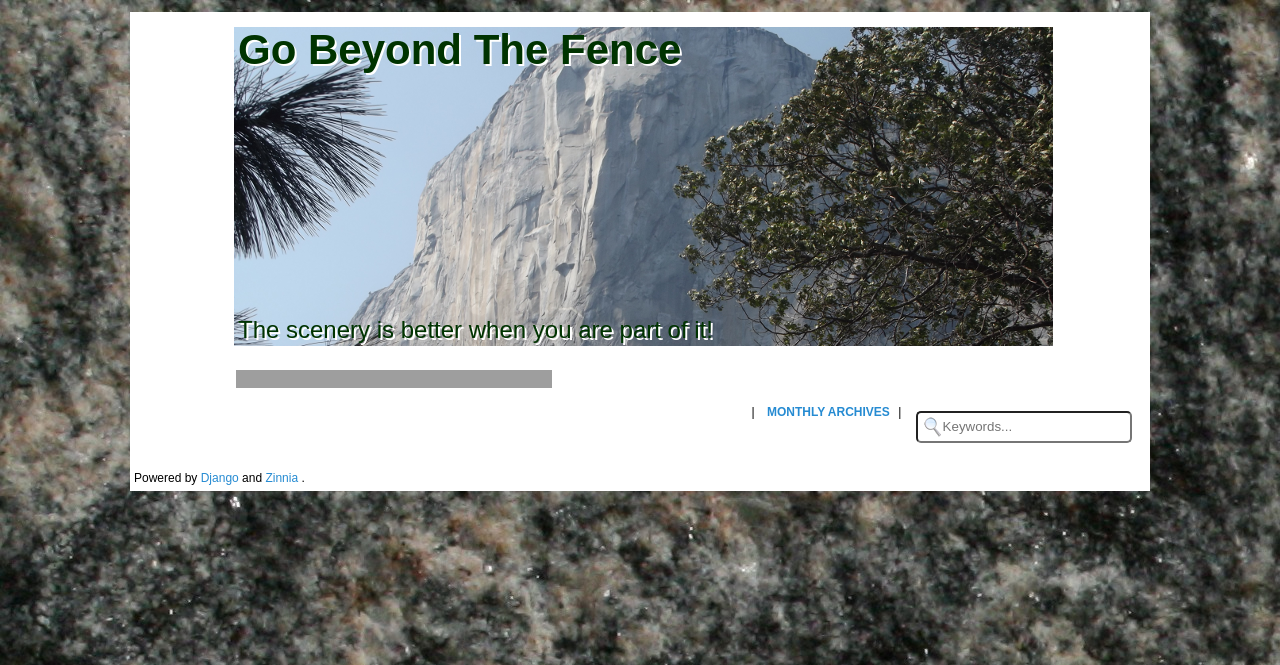
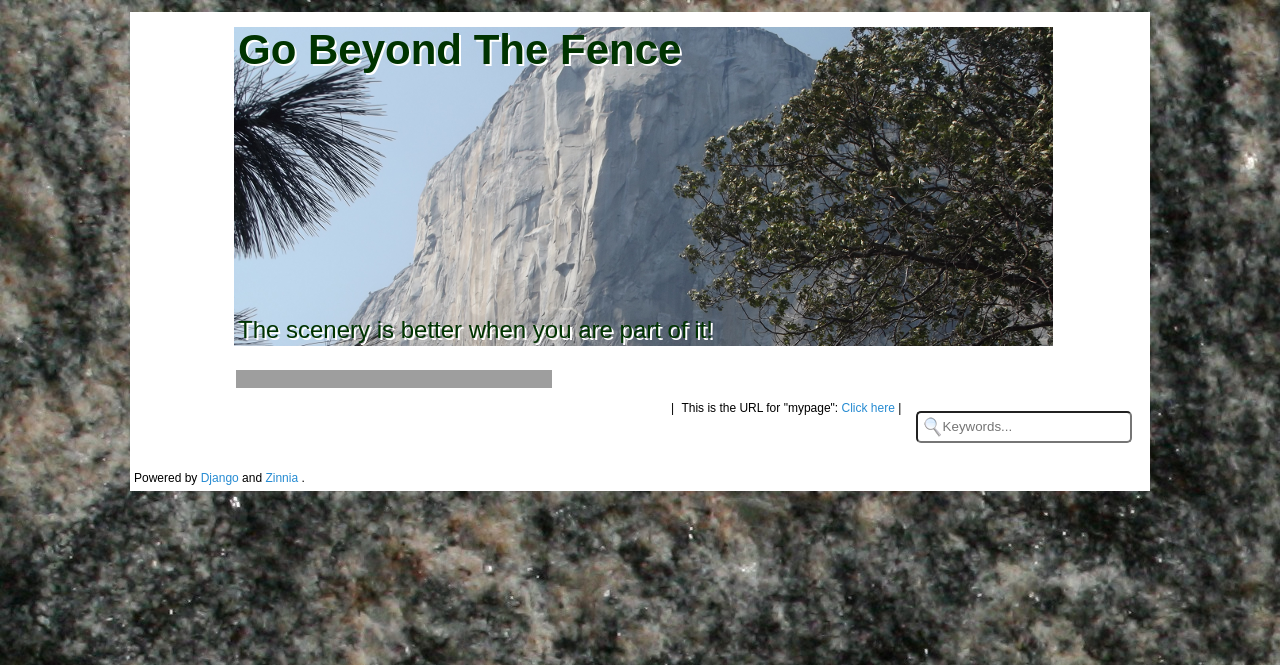
Before and after one commit to Tanner272003/Blog, a Django app: page /about/ in a window 1280 px wide. Shown: the top 665 px of the page. Run offline with Django 3.2, Linux system fonts and the light colour scheme; parts of the project's set-up code (start-up, migrations or seed data) failed here and were passed over; grey boxes are pictures that could not be loaded.

Commit message:
linking to blog

```diff
--- a/web/mysite/templates/about.html
+++ b/web/mysite/templates/about.html
@@ -43,10 +43,7 @@
 			<link rel="home" href="{% url "zinnia:entry_archive_index" %}" />
 			</li>
             <li>
-			<a href="{% url 'enocktest.herokuapp.com/blog' %}"  title="{% trans "Monthly Archives" %}" class="navbar" rel="Monthly Archives">
-                {% trans "Monthly Archives" %}
-              </a>
-
+			This is the URL for "mypage": <a href="{% url 'enocktest:blog' %}">Click here</a>
 
             </li>
 
```
